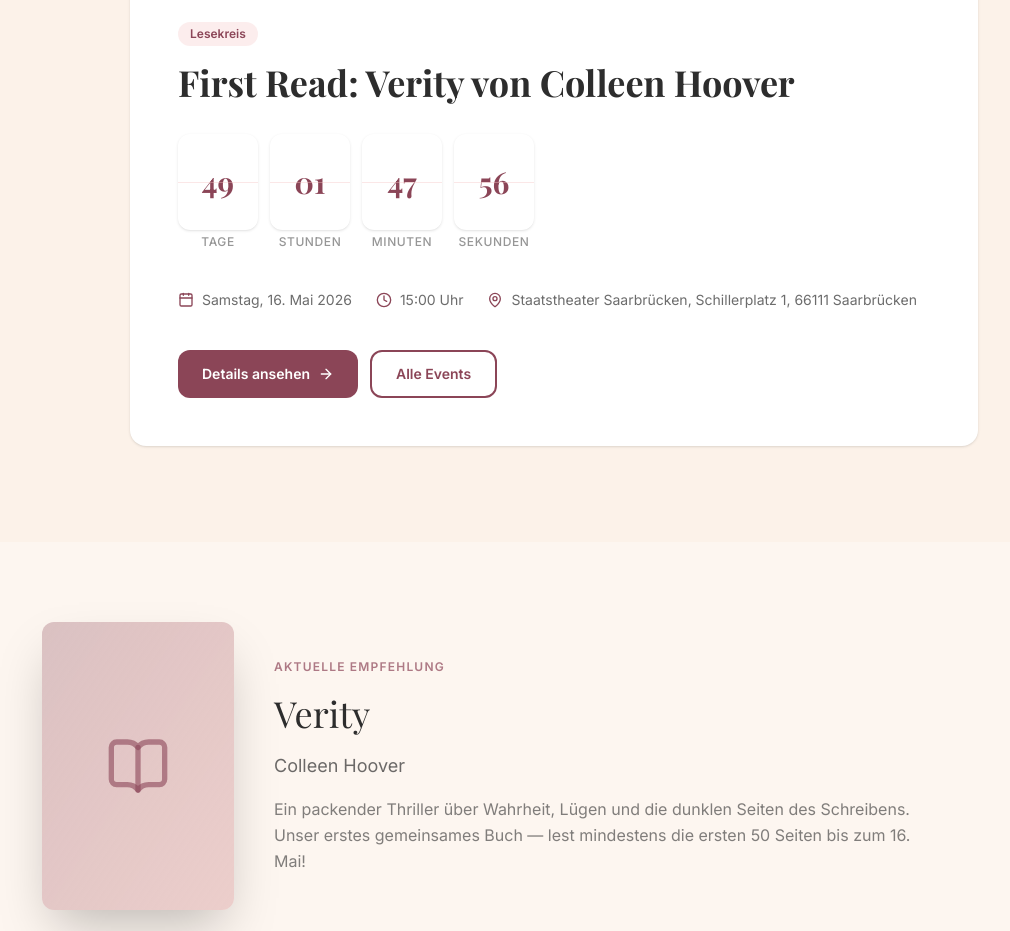
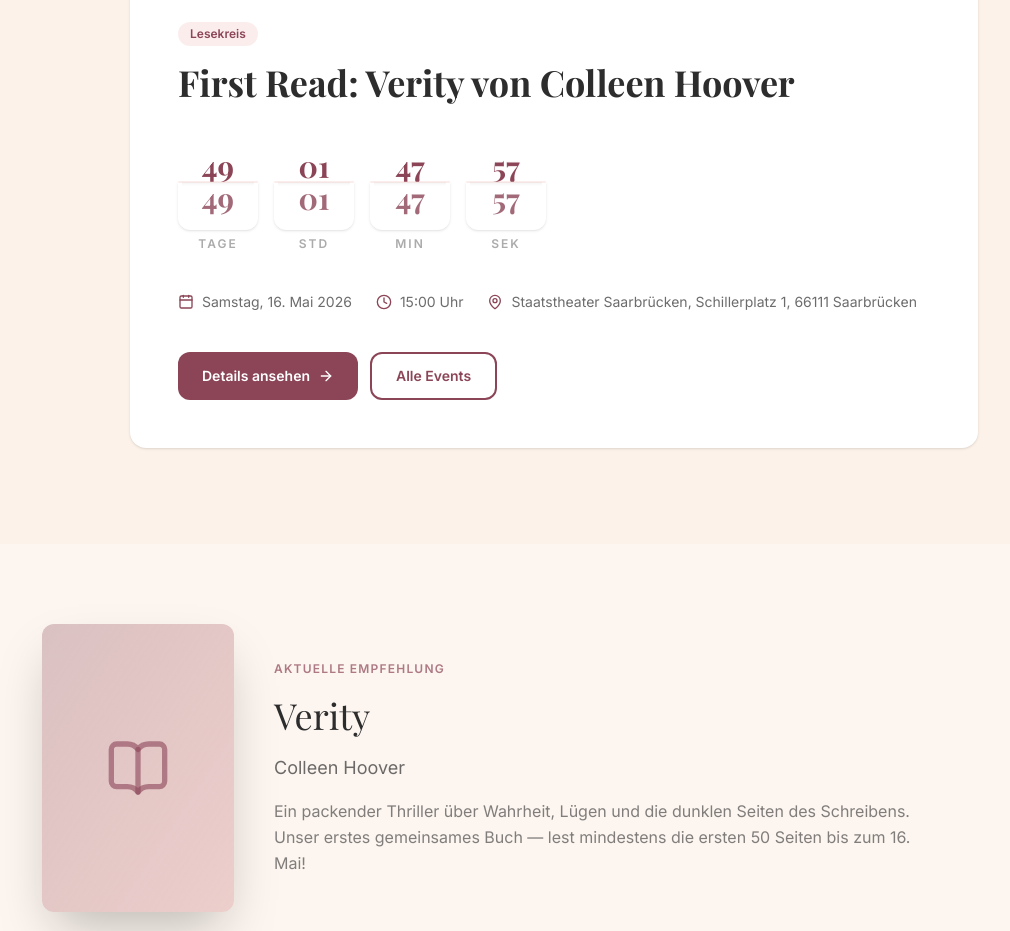
Before and after one commit to Felixzink96/Booksociety.sb, a Next.js app: page / in a window 1280 px wide. Shown: the part 1720-2651 px from the top of the page, without its empty margins (86-1096 px from the left). Built offline with nearby package versions, Linux system fonts and the light colour scheme; no server answers; a web font is replaced by a local one.

Commit message:
feat: flip-clock animation on countdown timer

```diff
--- a/src/components/ui/countdown.tsx
+++ b/src/components/ui/countdown.tsx
@@ -1,6 +1,6 @@
 "use client";
 
-import { useEffect, useState } from "react";
+import { useEffect, useRef, useState } from "react";
 
 interface TimeLeft {
   days: number;
@@ -9,35 +9,9 @@ interface TimeLeft {
   seconds: number;
 }
 
-interface FlipUnitProps {
-  value: number;
-  label: string;
-}
-
-function FlipUnit({ value, label }: FlipUnitProps) {
-  const padded = String(value).padStart(2, "0");
-
-  return (
-    <div className="flex flex-col items-center gap-1">
-      <div className="relative flex h-20 w-16 flex-col items-center justify-center rounded-xl bg-white shadow-sm md:h-24 md:w-20">
-        <span className="text-2xl font-display font-bold text-wine md:text-3xl">
-          {padded}
-        </span>
-        {/* Horizontal divider */}
-        <div className="absolute inset-x-0 top-1/2 h-px bg-rose/40" />
-      </div>
-      <span className="text-xs font-body font-medium uppercase tracking-wider text-charcoal/50">
-        {label}
-      </span>
-    </div>
-  );
-}
-
 function getTimeLeft(targetDate: string): TimeLeft {
   const diff = new Date(targetDate).getTime() - Date.now();
-  if (diff <= 0) {
-    return { days: 0, hours: 0, minutes: 0, seconds: 0 };
-  }
+  if (diff <= 0) return { days: 0, hours: 0, minutes: 0, seconds: 0 };
   return {
     days: Math.floor(diff / (1000 * 60 * 60 * 24)),
     hours: Math.floor((diff / (1000 * 60 * 60)) % 24),
@@ -46,34 +20,127 @@ function getTimeLeft(targetDate: string): TimeLeft {
   };
 }
 
-interface CountdownProps {
-  targetDate: string;
+function FlipUnit({ value, label }: { value: number; label: string }) {
+  const padded = String(value).padStart(2, "0");
+  const prevRef = useRef(padded);
+  const [flipping, setFlipping] = useState(false);
+  const [displayValue, setDisplayValue] = useState(padded);
+  const [nextValue, setNextValue] = useState(padded);
+
+  useEffect(() => {
+    if (padded !== prevRef.current) {
+      setNextValue(padded);
+      setFlipping(true);
+
+      const timer = setTimeout(() => {
+        setDisplayValue(padded);
+        setFlipping(false);
+        prevRef.current = padded;
+      }, 300);
+
+      return () => clearTimeout(timer);
+    }
+  }, [padded]);
+
+  return (
+    <div className="flex flex-col items-center gap-1.5">
+      <div className="relative w-16 h-20 md:w-20 md:h-24" style={{ perspective: "200px" }}>
+        {/* Top half - static, shows current value */}
+        <div className="absolute inset-x-0 top-0 h-1/2 bg-white rounded-t-xl overflow-hidden z-10">
+          <div className="absolute inset-0 flex items-end justify-center pb-[1px]">
+            <span className="text-2xl md:text-3xl font-display font-bold text-wine leading-none">
+              {displayValue}
+            </span>
+          </div>
+        </div>
+
+        {/* Bottom half - static, shows current value */}
+        <div className="absolute inset-x-0 bottom-0 h-1/2 bg-white rounded-b-xl overflow-hidden shadow-sm">
+          <div className="absolute inset-0 flex items-start justify-center pt-[1px]">
+            <span className="text-2xl md:text-3xl font-display font-bold text-wine/80 leading-none">
+              {displayValue}
+            </span>
+          </div>
+        </div>
+
+        {/* Flip card - top half flips down to reveal new number */}
+        {flipping && (
+          <>
+            {/* Flipping top half (old value, flips down) */}
+            <div
+              className="absolute inset-x-0 top-0 h-1/2 bg-white rounded-t-xl overflow-hidden z-20"
+              style={{
+                animation: "flipTop 0.3s ease-in forwards",
+                transformOrigin: "bottom center",
+                backfaceVisibility: "hidden",
+              }}
+            >
+              <div className="absolute inset-0 flex items-end justify-center pb-[1px]">
+                <span className="text-2xl md:text-3xl font-display font-bold text-wine leading-none">
+                  {prevRef.current}
+                </span>
+              </div>
+            </div>
+
+            {/* New bottom half revealed underneath (new value) */}
+            <div
+              className="absolute inset-x-0 bottom-0 h-1/2 bg-white rounded-b-xl overflow-hidden z-20"
+              style={{
+                animation: "flipBottom 0.3s 0.15s ease-out forwards",
+                transformOrigin: "top center",
+                transform: "rotateX(90deg)",
+                backfaceVisibility: "hidden",
+              }}
+            >
+              <div className="absolute inset-0 flex items-start justify-center pt-[1px]">
+                <span className="text-2xl md:text-3xl font-display font-bold text-wine/80 leading-none">
+                  {nextValue}
+                </span>
+              </div>
+            </div>
+          </>
+        )}
+
+        {/* Center divider line */}
+        <div className="absolute inset-x-0 top-1/2 -translate-y-px h-[2px] bg-rose/30 z-30 rounded-full" />
+
+        {/* Subtle shadow at the fold */}
+        <div className="absolute inset-x-1 top-1/2 h-1 bg-gradient-to-b from-black/5 to-transparent z-20 pointer-events-none" />
+      </div>
+
+      <span className="text-[10px] md:text-xs font-body font-semibold uppercase tracking-[2px] text-charcoal/40">
+        {label}
+      </span>
+    </div>
+  );
 }
 
-export function Countdown({ targetDate }: CountdownProps) {
-  const [timeLeft, setTimeLeft] = useState<TimeLeft>(() =>
-    getTimeLeft(targetDate)
-  );
+export function Countdown({ targetDate }: { targetDate: string }) {
+  const [timeLeft, setTimeLeft] = useState<TimeLeft>(() => getTimeLeft(targetDate));
 
   useEffect(() => {
-    const id = setInterval(() => {
-      setTimeLeft(getTimeLeft(targetDate));
-    }, 1000);
+    const id = setInterval(() => setTimeLeft(getTimeLeft(targetDate)), 1000);
     return () => clearInterval(id);
   }, [targetDate]);
 
-  const units: { key: keyof TimeLeft; label: string }[] = [
-    { key: "days", label: "Tage" },
-    { key: "hours", label: "Stunden" },
-    { key: "minutes", label: "Minuten" },
-    { key: "seconds", label: "Sekunden" },
-  ];
-
   return (
-    <div className="flex gap-3">
-      {units.map(({ key, label }) => (
-        <FlipUnit key={key} value={timeLeft[key]} label={label} />
-      ))}
-    </div>
+    <>
+      <style jsx global>{`
+        @keyframes flipTop {
+          0% { transform: rotateX(0deg); }
+          100% { transform: rotateX(-90deg); }
+        }
+        @keyframes flipBottom {
+          0% { transform: rotateX(90deg); }
+          100% { transform: rotateX(0deg); }
+        }
+      `}</style>
+      <div className="flex gap-3 md:gap-4 justify-center">
+        <FlipUnit value={timeLeft.days} label="Tage" />
+        <FlipUnit value={timeLeft.hours} label="Std" />
+        <FlipUnit value={timeLeft.minutes} label="Min" />
+        <FlipUnit value={timeLeft.seconds} label="Sek" />
+      </div>
+    </>
   );
 }
```
Also changed, not shown: 1 other file (tests, documents, lock files or other folders).
